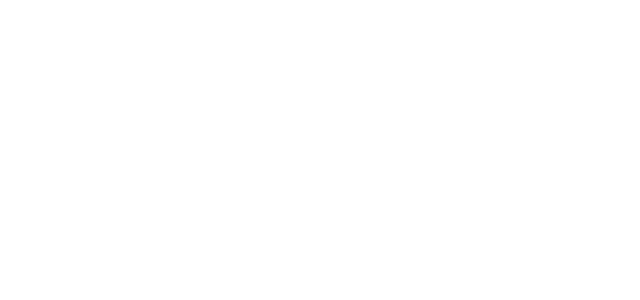
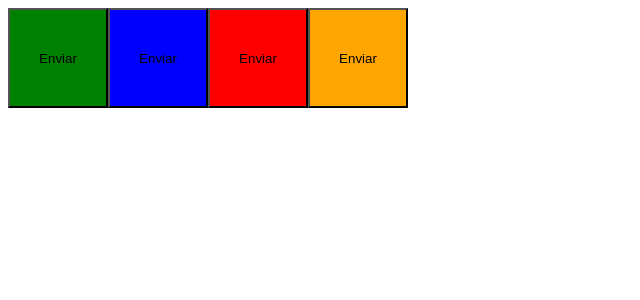
Before and after one commit to lucasmbrute2/pomodoro, a React (Vite) app: page / in a window 1280 px wide. Shown: the top 300 px of the page, without its empty margins (0-640 px from the left). Built offline with nearby package versions, Linux system fonts and the light colour scheme.

Commit message:
feat: Example with styled components button

```diff
--- a/src/App.tsx
+++ b/src/App.tsx
@@ -1,3 +1,12 @@
+import { Button } from "./components/Button";
+
 export function App() {
-    return <div className="App"></div>;
+    return (
+        <div className="App">
+            <Button color="primary" />
+            <Button color="secondary" />
+            <Button color="danger" />
+            <Button color="success" />
+        </div>
+    );
 }
--- /dev/null
+++ b/src/components/Button.style.ts
@@ -0,0 +1,22 @@
+import styled from "styled-components";
+import { ButtonVariant } from "./Button";
+
+interface ButtonContainerProps {
+    variant: ButtonVariant;
+}
+
+const ButtonContainerColorsCtx = {
+    primary: "green",
+    secondary: "blue",
+    success: "orange",
+    danger: "red",
+};
+
+export const ButtonContainer = styled.button<ButtonContainerProps>`
+    width: 100px;
+    height: 100px;
+
+    ${({ variant }) => {
+        return `background-color: ${ButtonContainerColorsCtx[variant]}`;
+    }}
+`;
--- /dev/null
+++ b/src/components/Button.tsx
@@ -0,0 +1,11 @@
+import { ButtonContainer } from "./Button.style";
+
+export type ButtonVariant = "primary" | "secondary" | "success" | "danger";
+
+interface ButtonProps {
+    color?: ButtonVariant;
+}
+
+export function Button({ color = "primary" }: ButtonProps) {
+    return <ButtonContainer variant={color}>Enviar</ButtonContainer>;
+}
```
